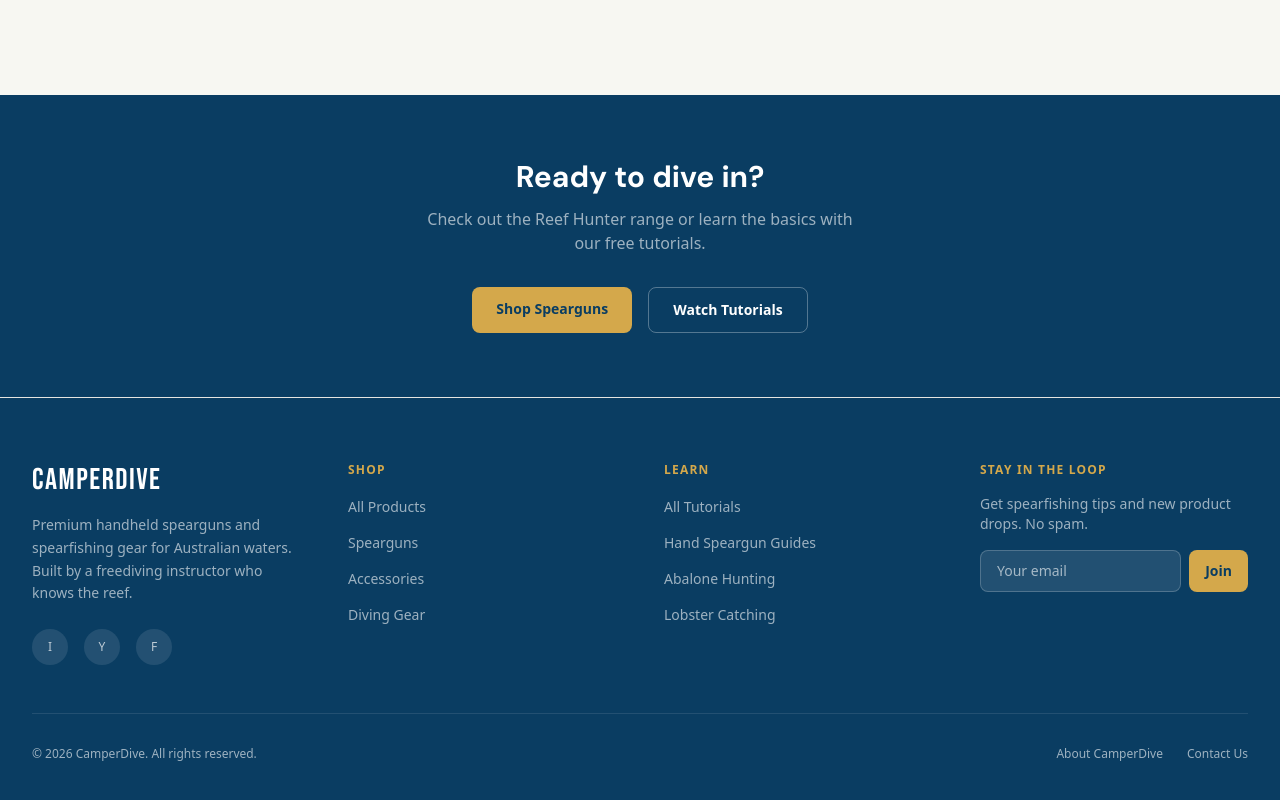
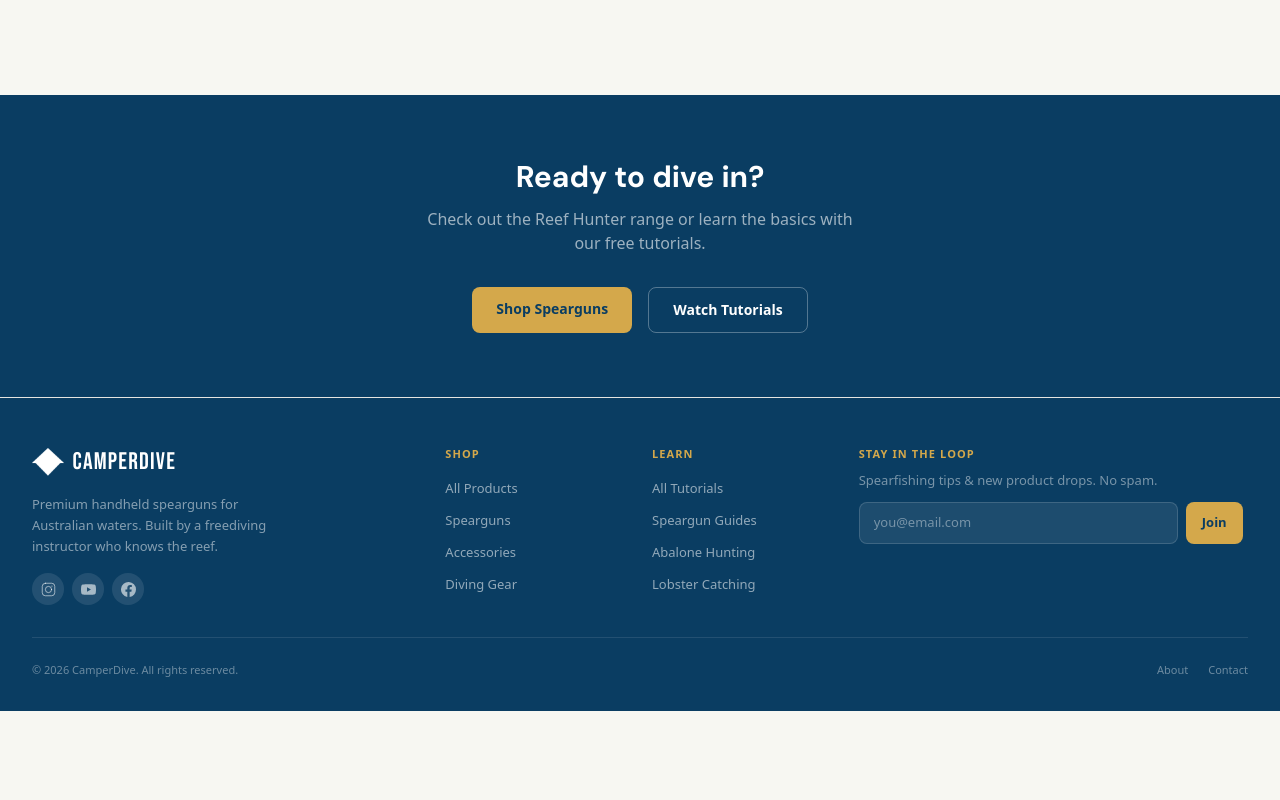
Before and after one commit to dmwcs/camper-dive, a Next.js app: page /about in a window 1280 px wide. Shown: the part 2122-2922 px from the top of the page. After the commit the page ends 2833 px from the top, so only its background shows below. Built offline with nearby package versions, Linux system fonts and the light colour scheme.

Commit message:
redesign footer

```diff
--- a/components/layout/Footer.tsx
+++ b/components/layout/Footer.tsx
@@ -1,110 +1,112 @@
 "use client";
 
+import Image from "next/image";
 import Link from "next/link";
 
-const footerLinks = {
-  shop: [
+const shopLinks = [
   { href: "/products", label: "All Products" },
   { href: "/products?category=spearguns", label: "Spearguns" },
   { href: "/products?category=accessories", label: "Accessories" },
   { href: "/products?category=diving-gear", label: "Diving Gear" },
-  ],
-  learn: [
+];
+
+const learnLinks = [
   { href: "/tutorials", label: "All Tutorials" },
-    { href: "/tutorials?category=hand-speargun", label: "Hand Speargun Guides" },
+  { href: "/tutorials?category=hand-speargun", label: "Speargun Guides" },
   { href: "/tutorials?category=abalone", label: "Abalone Hunting" },
   { href: "/tutorials?category=lobster", label: "Lobster Catching" },
-  ],
-  company: [
-    { href: "/about", label: "About CamperDive" },
-    { href: "/contact", label: "Contact Us" },
-  ],
-};
+];
+
+const companyLinks = [
+  { href: "/about", label: "About" },
+  { href: "/contact", label: "Contact" },
+];
 
 export function Footer() {
   return (
     <footer className="border-t border-border bg-ocean">
-      <div className="mx-auto max-w-7xl px-5 py-10 sm:px-6 sm:py-12 lg:px-8 lg:py-16">
-        <div className="grid grid-cols-2 gap-8 sm:gap-10 lg:grid-cols-4 lg:gap-12">
-          {/* Brand Column */}
-          <div className="col-span-2 lg:col-span-1">
-            <span className="font-logo text-2xl tracking-wider text-white sm:text-3xl">
+      <div className="mx-auto max-w-7xl px-6 pt-8 pb-6 sm:pt-10 sm:pb-8 lg:px-8 lg:pt-12">
+        <div className="grid grid-cols-2 gap-x-6 gap-y-6 sm:gap-y-8 lg:grid-cols-12">
+          {/* Brand + socials */}
+          <div className="col-span-2 flex items-center justify-between lg:col-span-4 lg:block">
+            <Link href="/" className="inline-flex shrink-0 items-center gap-2">
+              <Image
+                src="/images/logo.svg"
+                alt=""
+                width={3063}
+                height={2639}
+                className="h-6 w-auto brightness-0 invert sm:h-7"
+              />
+              <span className="font-logo text-lg tracking-wider text-white sm:text-2xl">
                 CAMPERDIVE
               </span>
-            <p className="mt-3 max-w-xs text-[13px] leading-relaxed text-white/60 sm:mt-4 sm:text-sm">
-              Premium handheld spearguns and spearfishing gear for Australian
-              waters. Built by a freediving instructor who knows the reef.
+            </Link>
+            <p className="hidden max-w-[260px] text-[13px] leading-relaxed text-white/50 lg:mt-3 lg:block">
+              Premium handheld spearguns for Australian waters. Built by a
+              freediving instructor who knows the reef.
             </p>
-            {/* Social Icons */}
-            <div className="mt-4 flex gap-3 sm:mt-6 sm:gap-4">
-              {["Instagram", "YouTube", "Facebook"].map((social) => (
-                <a
-                  key={social}
-                  href="#"
-                  className="flex h-8 w-8 items-center justify-center rounded-full bg-white/10 text-[11px] font-medium text-white/70 transition-colors hover:bg-white/20 hover:text-white sm:h-9 sm:w-9 sm:text-xs"
-                  aria-label={social}
-                >
-                  {social[0]}
+            {/* Socials — inline on mobile, stacked on lg */}
+            <div className="flex gap-2 lg:mt-4">
+              <a href="#" className="flex h-8 w-8 cursor-pointer items-center justify-center rounded-full bg-white/10 text-white/60 transition-colors hover:bg-white/20 hover:text-white" aria-label="Instagram">
+                <svg width="15" height="15" viewBox="0 0 24 24" fill="none" stroke="currentColor" strokeWidth="1.5" strokeLinecap="round" strokeLinejoin="round"><rect x="2" y="2" width="20" height="20" rx="5" /><circle cx="12" cy="12" r="5" /><circle cx="17.5" cy="6.5" r="1" fill="currentColor" stroke="none" /></svg>
               </a>
-              ))}
+              <a href="#" className="flex h-8 w-8 cursor-pointer items-center justify-center rounded-full bg-white/10 text-white/60 transition-colors hover:bg-white/20 hover:text-white" aria-label="YouTube">
+                <svg width="15" height="15" viewBox="0 0 24 24" fill="currentColor"><path d="M23.5 6.2a3 3 0 0 0-2.1-2.1C19.5 3.5 12 3.5 12 3.5s-7.5 0-9.4.6A3 3 0 0 0 .5 6.2 31.5 31.5 0 0 0 0 12a31.5 31.5 0 0 0 .5 5.8 3 3 0 0 0 2.1 2.1c1.9.6 9.4.6 9.4.6s7.5 0 9.4-.6a3 3 0 0 0 2.1-2.1c.3-1.9.5-3.8.5-5.8s-.2-3.9-.5-5.8ZM9.6 15.6V8.4l6.3 3.6-6.3 3.6Z" /></svg>
+              </a>
+              <a href="#" className="flex h-8 w-8 cursor-pointer items-center justify-center rounded-full bg-white/10 text-white/60 transition-colors hover:bg-white/20 hover:text-white" aria-label="Facebook">
+                <svg width="15" height="15" viewBox="0 0 24 24" fill="currentColor"><path d="M24 12a12 12 0 1 0-13.9 11.9v-8.4H7.1V12h3V9.4c0-3 1.8-4.7 4.5-4.7 1.3 0 2.7.2 2.7.2v3h-1.5c-1.5 0-2 .9-2 1.9V12h3.3l-.5 3.5h-2.8v8.4A12 12 0 0 0 24 12Z" /></svg>
+              </a>
             </div>
           </div>
 
-          {/* Shop Links */}
-          <div>
-            <h3 className="text-[11px] font-semibold uppercase tracking-widest text-sand sm:text-xs">
-              Shop
-            </h3>
-            <ul className="mt-3 flex flex-col gap-2.5 sm:mt-4 sm:gap-3">
-              {footerLinks.shop.map((link) => (
+          {/* Shop */}
+          <nav className="lg:col-span-2">
+            <h3 className="text-[11px] font-semibold uppercase tracking-widest text-sand">Shop</h3>
+            <ul className="mt-2 flex flex-col gap-1 sm:mt-3 sm:gap-2">
+              {shopLinks.map((link) => (
                 <li key={link.href}>
-                  <Link
-                    href={link.href}
-                    className="text-[13px] text-white/60 transition-colors hover:text-white sm:text-sm"
-                  >
+                  <Link href={link.href} className="text-[12px] text-white/55 transition-colors hover:text-white sm:text-[13px]">
                     {link.label}
                   </Link>
                 </li>
               ))}
             </ul>
-          </div>
+          </nav>
 
-          {/* Learn Links */}
-          <div>
-            <h3 className="text-[11px] font-semibold uppercase tracking-widest text-sand sm:text-xs">
-              Learn
-            </h3>
-            <ul className="mt-3 flex flex-col gap-2.5 sm:mt-4 sm:gap-3">
-              {footerLinks.learn.map((link) => (
+          {/* Learn */}
+          <nav className="lg:col-span-2">
+            <h3 className="text-[11px] font-semibold uppercase tracking-widest text-sand">Learn</h3>
+            <ul className="mt-2 flex flex-col gap-1 sm:mt-3 sm:gap-2">
+              {learnLinks.map((link) => (
                 <li key={link.href}>
-                  <Link
-                    href={link.href}
-                    className="text-[13px] text-white/60 transition-colors hover:text-white sm:text-sm"
-                  >
+                  <Link href={link.href} className="text-[12px] text-white/55 transition-colors hover:text-white sm:text-[13px]">
                     {link.label}
                   </Link>
                 </li>
               ))}
             </ul>
-          </div>
+          </nav>
 
           {/* Newsletter */}
-          <div className="col-span-2 lg:col-span-1">
-            <h3 className="text-[11px] font-semibold uppercase tracking-widest text-sand sm:text-xs">
+          <div className="col-span-2 lg:col-span-4">
+            <h3 className="text-[11px] font-semibold uppercase tracking-widest text-sand">
               Stay in the loop
             </h3>
-            <p className="mt-3 text-[13px] text-white/60 sm:mt-4 sm:text-sm">
-              Get spearfishing tips and new product drops. No spam.
+            <p className="mt-2 text-[12px] text-white/45 sm:text-[13px]">
+              Spearfishing tips & new product drops. No spam.
             </p>
-            <form className="mt-3 flex gap-2 sm:mt-4 sm:max-w-md lg:max-w-none" onSubmit={(e) => e.preventDefault()}>
+            <form
+              className="mt-2 flex gap-2 sm:mt-3 sm:max-w-sm"
+              onSubmit={(e) => e.preventDefault()}
+            >
               <input
                 type="email"
-                placeholder="Your email"
-                className="min-w-0 flex-1 rounded-lg border border-white/20 bg-white/10 px-3 py-2 text-[13px] text-white placeholder:text-white/60 focus:border-sand focus:outline-none sm:px-4 sm:py-2.5 sm:text-sm"
+                placeholder="you@email.com"
+                className="min-w-0 flex-1 rounded-lg border border-white/15 bg-white/8 px-3 py-2 text-[12px] text-white placeholder:text-white/40 focus:border-sand focus:outline-none sm:px-3.5 sm:py-2.5 sm:text-[13px]"
               />
               <button
                 type="submit"
-                className="shrink-0 rounded-lg bg-sand px-3.5 py-2 text-[13px] font-semibold text-ocean transition-colors hover:bg-sand-light sm:px-4 sm:py-2.5 sm:text-sm"
+                className="shrink-0 cursor-pointer rounded-lg bg-sand px-4 py-2 text-[12px] font-semibold text-ocean transition-colors hover:bg-sand-light sm:py-2.5 sm:text-[13px]"
               >
                 Join
               </button>
@@ -112,16 +114,12 @@ export function Footer() {
           </div>
         </div>
 
-        {/* Bottom Bar */}
-        <div className="mt-8 flex flex-col items-center justify-between gap-3 border-t border-white/10 pt-6 text-[11px] text-white/60 sm:mt-10 sm:gap-4 sm:pt-8 sm:text-xs md:flex-row lg:mt-12">
+        {/* Bottom bar */}
+        <div className="mt-6 flex items-center justify-between border-t border-white/10 pt-5 text-[11px] text-white/40 sm:mt-8 sm:pt-6">
           <p>&copy; {new Date().getFullYear()} CamperDive. All rights reserved.</p>
-          <div className="flex gap-5 sm:gap-6">
-            {footerLinks.company.map((link) => (
-              <Link
-                key={link.href}
-                href={link.href}
-                className="transition-colors hover:text-white"
-              >
+          <div className="flex gap-5">
+            {companyLinks.map((link) => (
+              <Link key={link.href} href={link.href} className="transition-colors hover:text-white">
                 {link.label}
               </Link>
             ))}
```
Also changed, not shown: 1 other file (tests, documents, lock files or other folders). Lines whose indentation alone changed are shown as unchanged.
